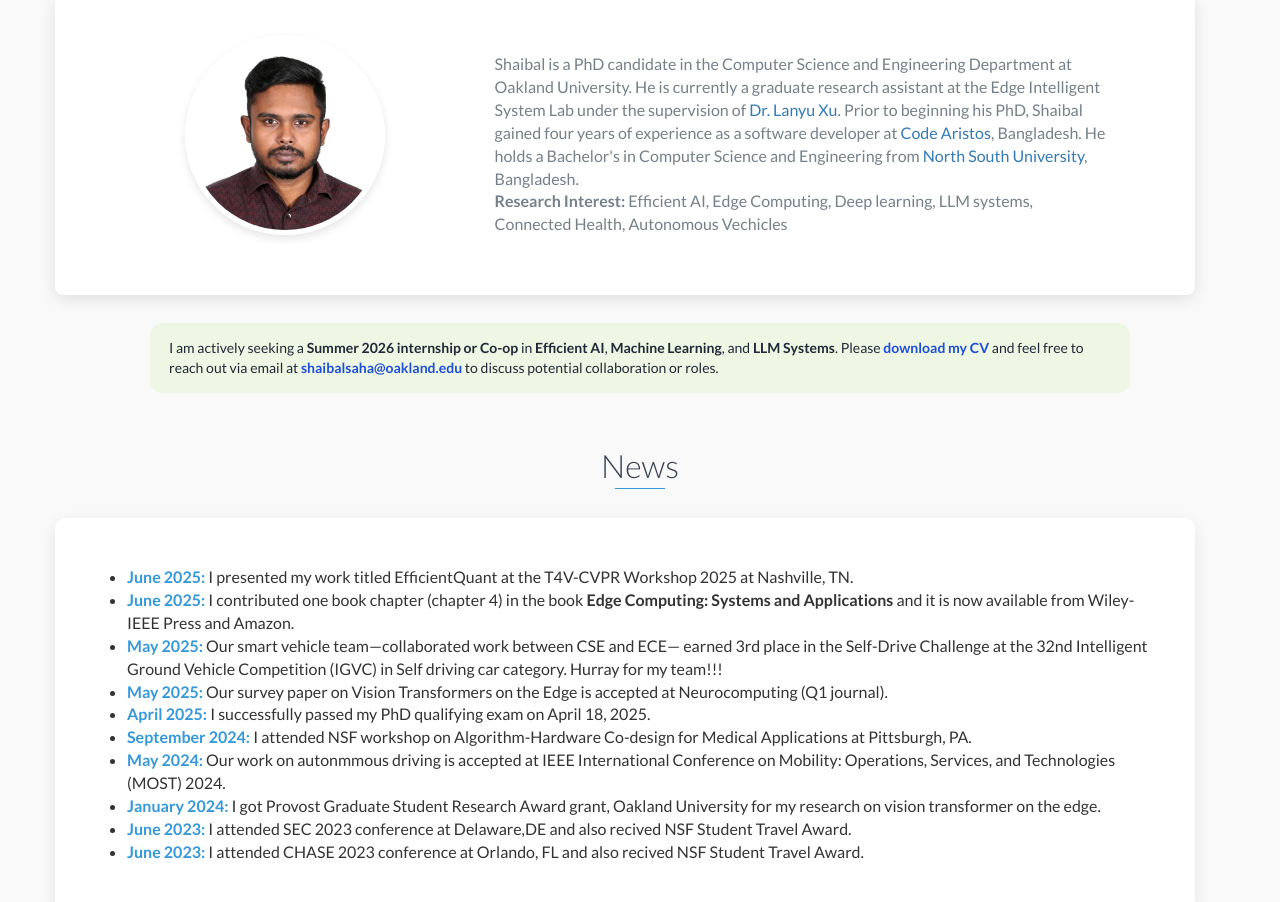
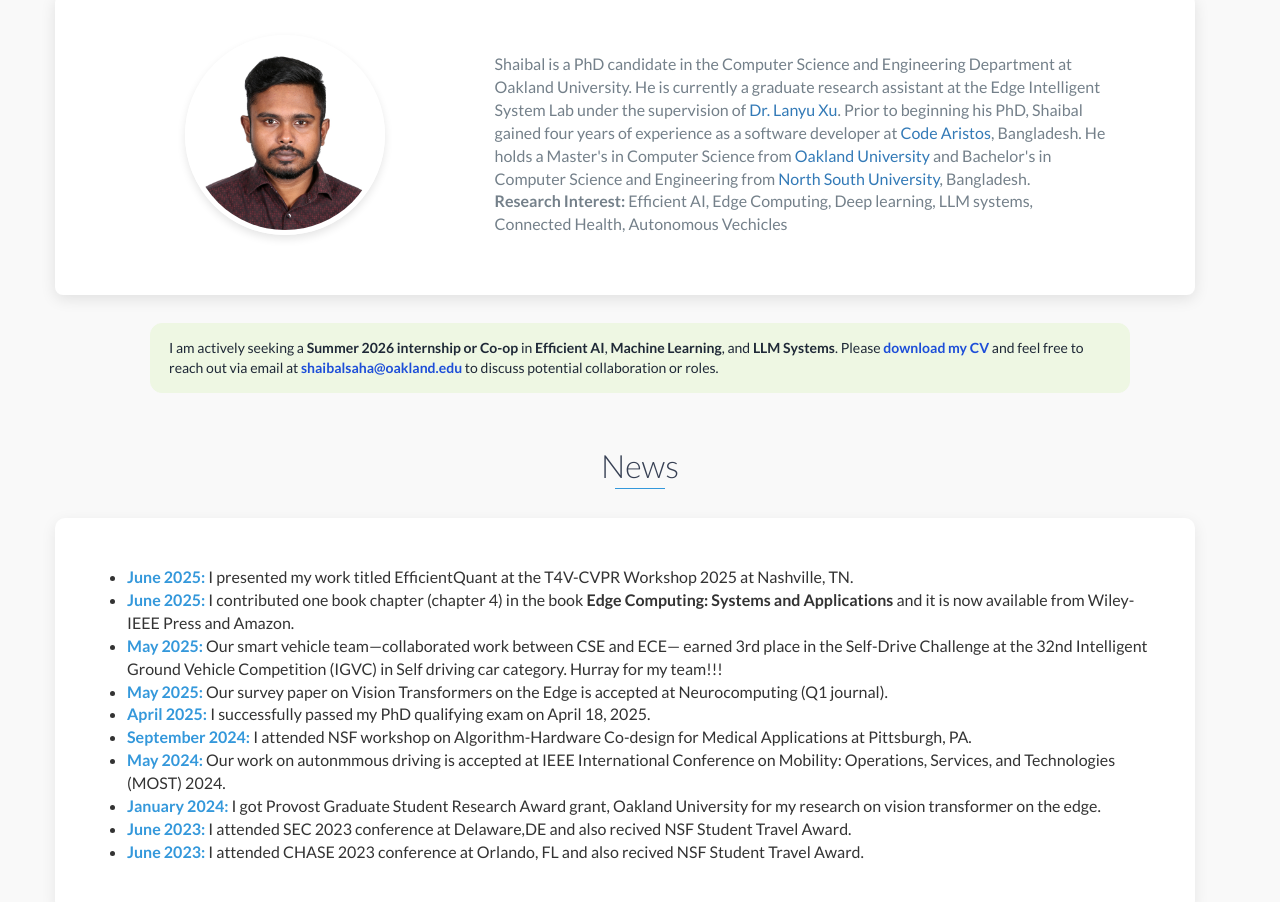
Before and after one commit to shaibal13/shaibal13.github.io, a website: page index.html in a window 1280 px wide. Shown: the part 961-1863 px from the top of the page. Drawn offline with nearby package versions, Linux system fonts and the light colour scheme; files that its build step writes are made by us from their sources; files whose address does not match are found by name.

Commit message:
update intro

```diff
--- a/index.html
+++ b/index.html
@@ -394,7 +394,7 @@ p, li, a, div { overflow-wrap: anywhere; word-break: normal; }
                 </div>
                 <div class="col-md-8">
                     <p>
-                        Shaibal is a PhD candidate in the Computer Science and Engineering Department at Oakland University. He is currently a graduate research assistant at the Edge Intelligent System Lab under the supervision of <a href="https://lori930.github.io/">Dr. Lanyu Xu</a>. Prior to beginning his PhD, Shaibal gained four years of experience as a software developer at <a href="https://codearistos.net/">Code Aristos</a>, Bangladesh. He holds a Bachelor's in Computer Science and Engineering from <a href="https://www.northsouth.edu/">North South University</a>, Bangladesh.                    </p>
+                        Shaibal is a PhD candidate in the Computer Science and Engineering Department at Oakland University. He is currently a graduate research assistant at the Edge Intelligent System Lab under the supervision of <a href="https://lori930.github.io/">Dr. Lanyu Xu</a>. Prior to beginning his PhD, Shaibal gained four years of experience as a software developer at <a href="https://codearistos.net/">Code Aristos</a>, Bangladesh. He holds a Master's in Computer Science from  <a href="https://www.oakland.edu/">Oakland University</a> and Bachelor's in Computer Science and Engineering from <a href="https://www.northsouth.edu/">North South University</a>, Bangladesh.                    </p>
                 <p> <strong>Research Interest:</strong> Efficient AI, Edge Computing, Deep learning, LLM systems, Connected Health, Autonomous Vechicles</p>
 
                        </div>
```
